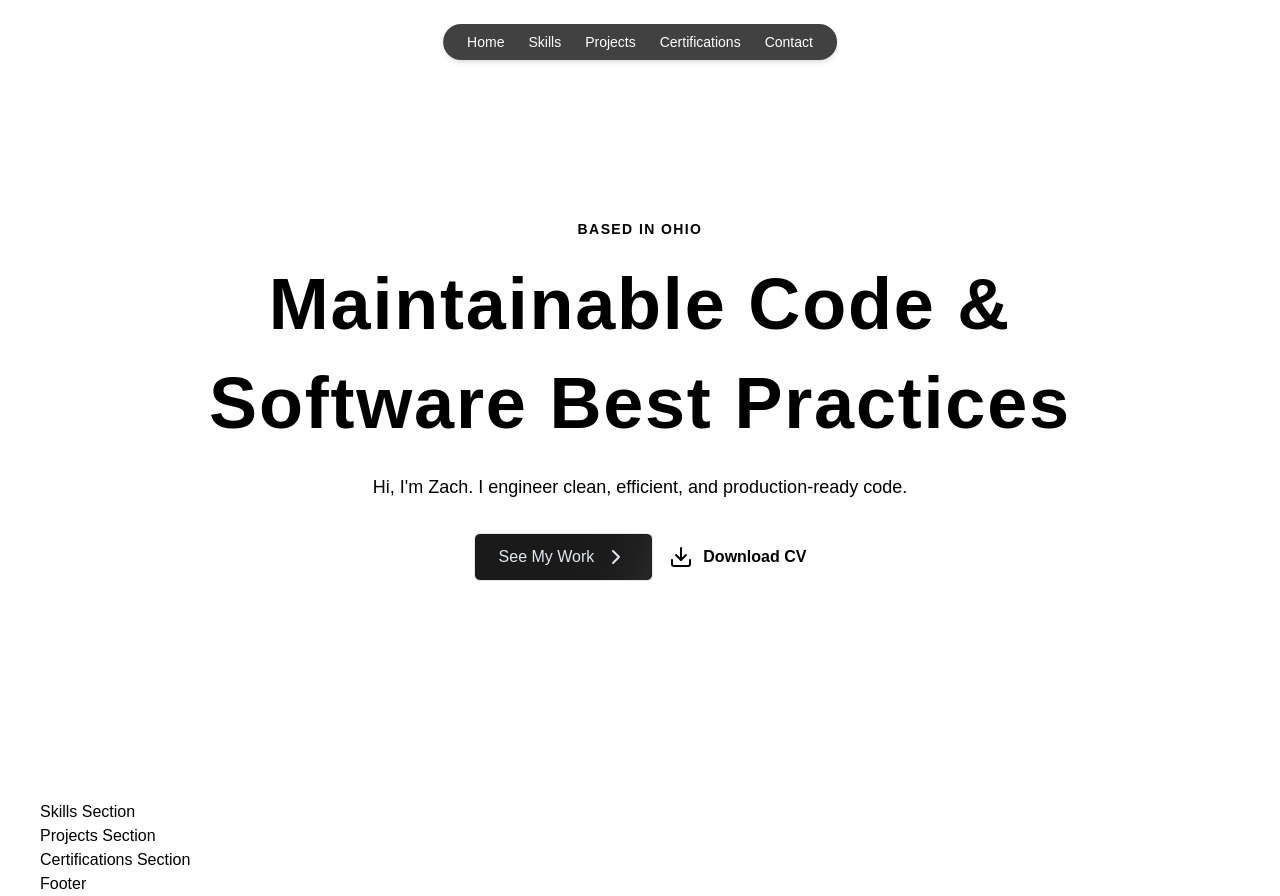
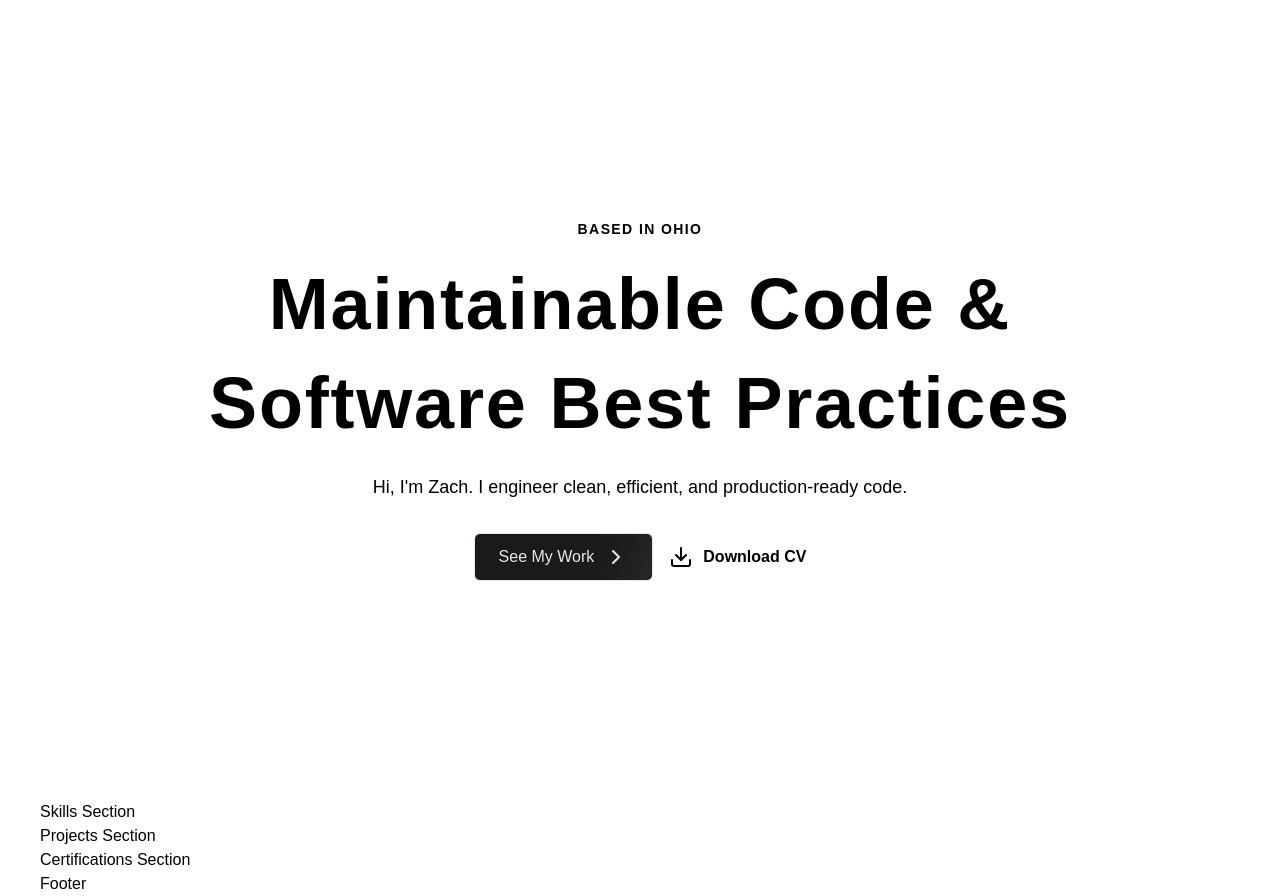
Before and after one commit to Jugernaut73/Portfolio-Website, a Next.js app: page / in a window 1280 px wide. Built offline with nearby package versions, Linux system fonts and the light colour scheme.

Commit message:
Cleaned up navbar component

```diff
--- a/src/app/(root)/page.tsx
+++ b/src/app/(root)/page.tsx
@@ -1,5 +1,5 @@
 import React from 'react'
-import Navbar from '@/components/ui/Navbar'
+import { Navbar } from '@/components/ui/Navbar'
 import HeroSection from '@/components/HeroSection'
 import Skills from '@/components/Skills'
 import ProjectsSection from '@/components/ProjectsSection'
--- a/src/components/ui/Navbar.tsx
+++ b/src/components/ui/Navbar.tsx
@@ -1,24 +1,78 @@
-import React from "react";
+"use client";
+import { cn } from "@/app/_lib/utils";
+import {
+  AnimatePresence,
+  motion,
+  useMotionValueEvent,
+  useScroll,
+} from "framer-motion";
+import Link from "next/link";
+import { useState } from "react";
 
 type NavItem = {
-    name: string;
-    link: string;
-};
+  name: string;
+  link: string;
+}
 
-const Navbar = ({ navItems }: { navItems: NavItem[] }) => {
+export const Navbar = ({
+  navItems,
+  className,
+}: {
+  navItems: NavItem[];
+  className?: string;
+}) => {
+  const { scrollYProgress } = useScroll();
+
+  const [visible, setVisible] = useState(true);
+
+  useMotionValueEvent(scrollYProgress, "change", (current) => {
+    // Check if current is not undefined and is a number
+    if (typeof current === "number") {
+      const direction = current! - scrollYProgress.getPrevious()!;
+
+      if (scrollYProgress.get() < 0.05) {
+        setVisible(true);
+      } else {
+        if (direction < 0) {
+          setVisible(true);
+        } else {
+          setVisible(false);
+        }
+      }
+    }
+  });
+
   return (
-    <nav className="fixed top-6 left-1/2 transform -translate-x-1/2 bg-[#424141] text-white py-2 px-6 rounded-full shadow-md z-50">
-      <ul className="flex space-x-6 text-sm font-medium">
-        {navItems.map((item, index) =>(
-            <li key={index}>
-                <a href={item.link} className="hover:text-blue-400 transition">
-                    {item.name}
-                </a>
-            </li>
+    <AnimatePresence mode="wait">
+      <motion.div
+        initial={{
+          opacity: 1,
+          y: -100,
+        }}
+        animate={{
+          y: visible ? 0 : -100,
+          opacity: visible ? 1 : 0,
+        }}
+        transition={{
+          duration: 0.2,
+        }}
+        className={cn(
+          "flex max-w-fit fixed top-10 inset-x-0 mx-auto border border-dark-700 rounded-lg bg-neutral-800 shadow-[0px_2px_3px_-1px_rgba(0,0,0,0.1),0px_1px_0px_0px_rgba(25,28,33,0.02),0px_0px_0px_1px_rgba(25,28,33,0.08)] z-[5000] px-8 py-4 items-center justify-center space-x-4",
+          className
+        )}
+      >
+        {navItems.map((navItem: NavItem, idx: number) => (
+          <Link
+            key={`link=${idx}`}
+            href={navItem.link}
+            className={cn(
+              "relative text-neutral-50 items-center flex space-x-1 hover:text-neutral-300"
+            )}
+          >
+            <span className="hidden sm:block font-medium">{navItem.name}</span>
+          </Link>
         ))}
-      </ul>
-    </nav>
+      </motion.div>
+    </AnimatePresence>
   );
 };
-
-export default Navbar;
```
